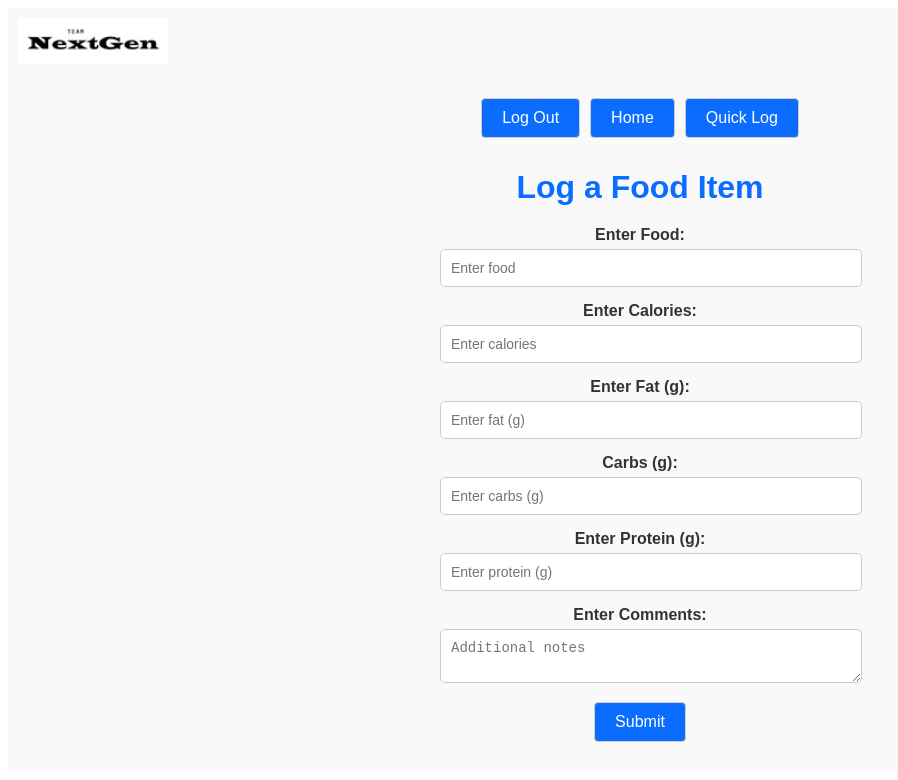
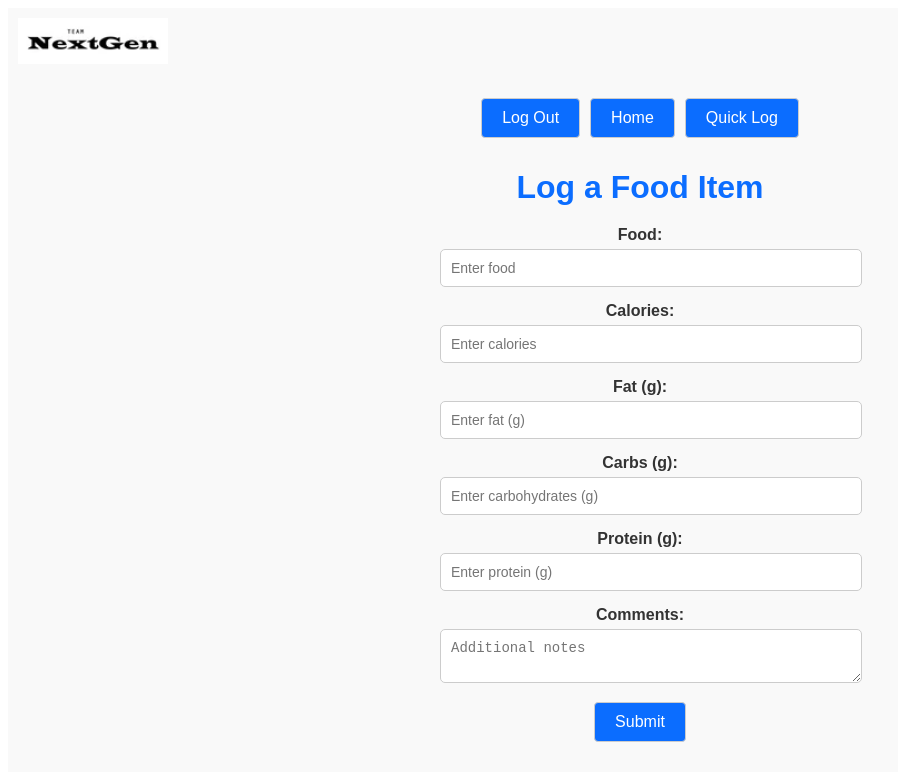
Before and after one commit to Gbuck-02/next_gen_fitness_app, a Vue app in the folder nextgen-fitness/: page /addmeal in a window 1280 px wide. Shown: the top 780 px of the page, without its empty margins (0-898 px from the left). Built offline with nearby package versions, Linux system fonts and the light colour scheme.

Commit message:
Minor changes

```diff
--- a/nextgen-fitness/src/views/AddMeal.vue
+++ b/nextgen-fitness/src/views/AddMeal.vue
@@ -8,23 +8,23 @@
 
     <h1 class="header-message">Log a Food Item</h1>
 
-    <label for="food">Enter Food:</label>
+    <label for="food">Food:</label>
     <input type="text" id="food" v-model="food" placeholder="Enter food" />
 
-    <label for="calories">Enter Calories:</label>
+    <label for="calories">Calories:</label>
     <input type="number" id="calories" v-model="calories" placeholder="Enter calories" min="0" @input="calories = calories < 0 ? '' : calories" />
 
-    <label for="fat">Enter Fat (g):</label>
+    <label for="fat">Fat (g):</label>
     <input type="number" id="fat" v-model="fat" placeholder="Enter fat (g)" min="0" @input="fat = fat < 0 ? '' : fat" />
 
-    <label for="carbs">Carbs (g):</label>
-    <input type="number" id="carbs" v-model="carbs" placeholder="Enter carbs (g)" min="0" @input="carbs = carbs < 0 ? '' : carbs" />
+    <label for="carbs">Carbs  (g):</label>
+    <input type="number" id="carbs" v-model="carbs" placeholder="Enter carbohydrates (g)" min="0" @input="carbs = carbs < 0 ? '' : carbs" />
 
 
-    <label for="protein">Enter Protein (g):</label>
+    <label for="protein">Protein (g):</label>
     <input type="number" id="protein" v-model="protein" placeholder="Enter protein (g)" min="0" @input="protein = protein < 0 ? '' : protein" />
 
-    <label for="comments">Enter Comments:</label>
+    <label for="comments">Comments:</label>
     <textarea id="comments" v-model="comments" placeholder="Additional notes"></textarea>
 
     <button @click="submitData">Submit</button>
--- a/nextgen-fitness/src/views/AddPreviousMeal.vue
+++ b/nextgen-fitness/src/views/AddPreviousMeal.vue
@@ -32,12 +32,12 @@
     <input type="number" id="fat" v-model="fat" placeholder="Enter fat (g)" min="0" @input="fat = fat < 0 ? '' : fat" />
 
     <label for="carbs">Carbs (g):</label>
-    <input type="number" id="carbs" v-model="carbs" placeholder="Enter carbs (g)" min="0" @input="carbs = carbs < 0 ? '' : carbs" />
+    <input type="number" id="carbs" v-model="carbs" placeholder="Enter carbohydrates (g)" min="0" @input="carbs = carbs < 0 ? '' : carbs" />
 
     <label for="protein">Protein (g):</label>
     <input type="number" id="protein" v-model="protein" placeholder="Enter protein (g)" min="0" @input="protein = protein < 0 ? '' : protein" />
 
-    <label for="comments">Enter Comments:</label>
+    <label for="comments">Comments:</label>
     <textarea id="comments" v-model="comments" placeholder="Additional notes"></textarea>
 
     <button @click="submitData">Submit</button>
```
Also changed, not shown: 1 other file (tests, documents, lock files or other folders).
